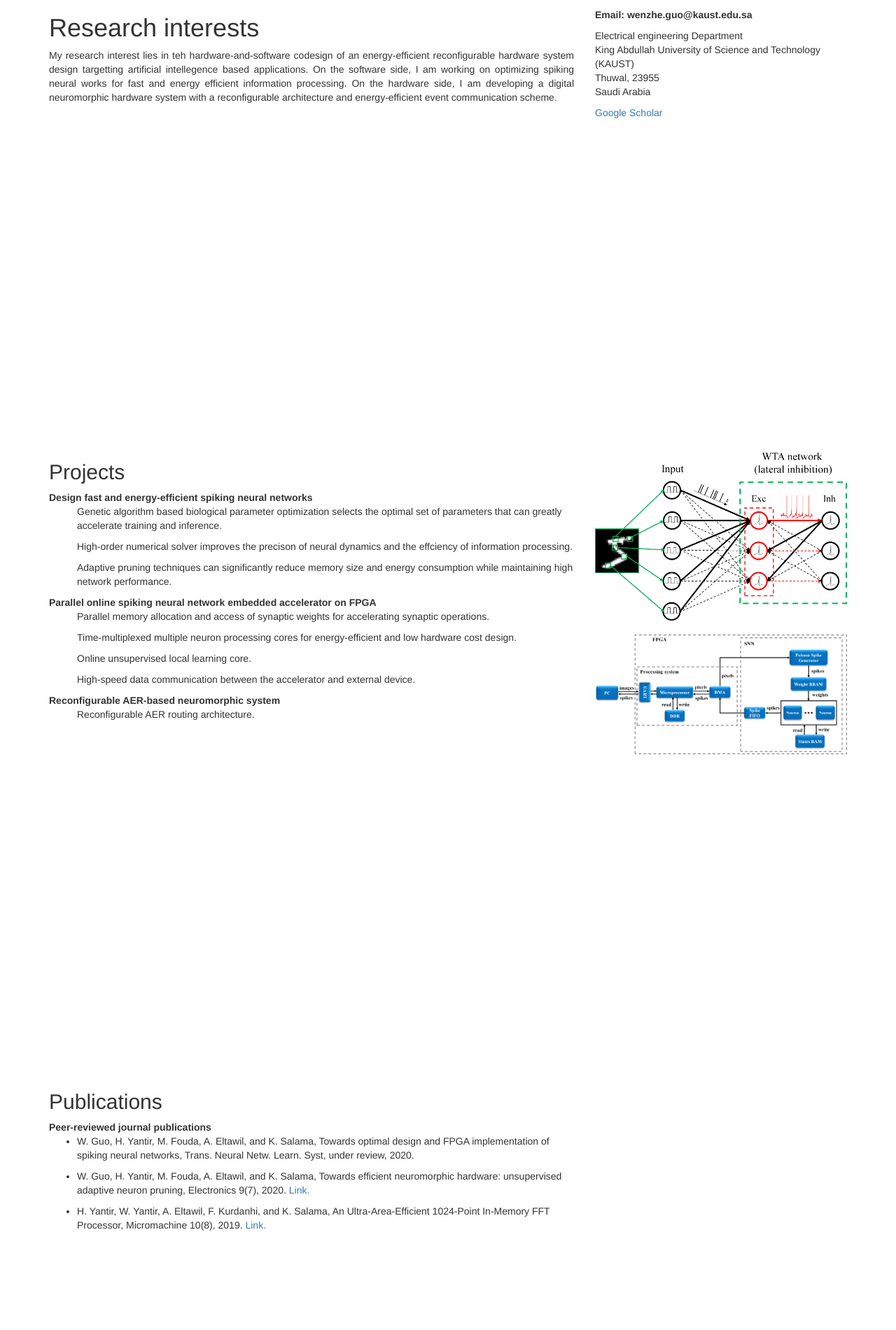
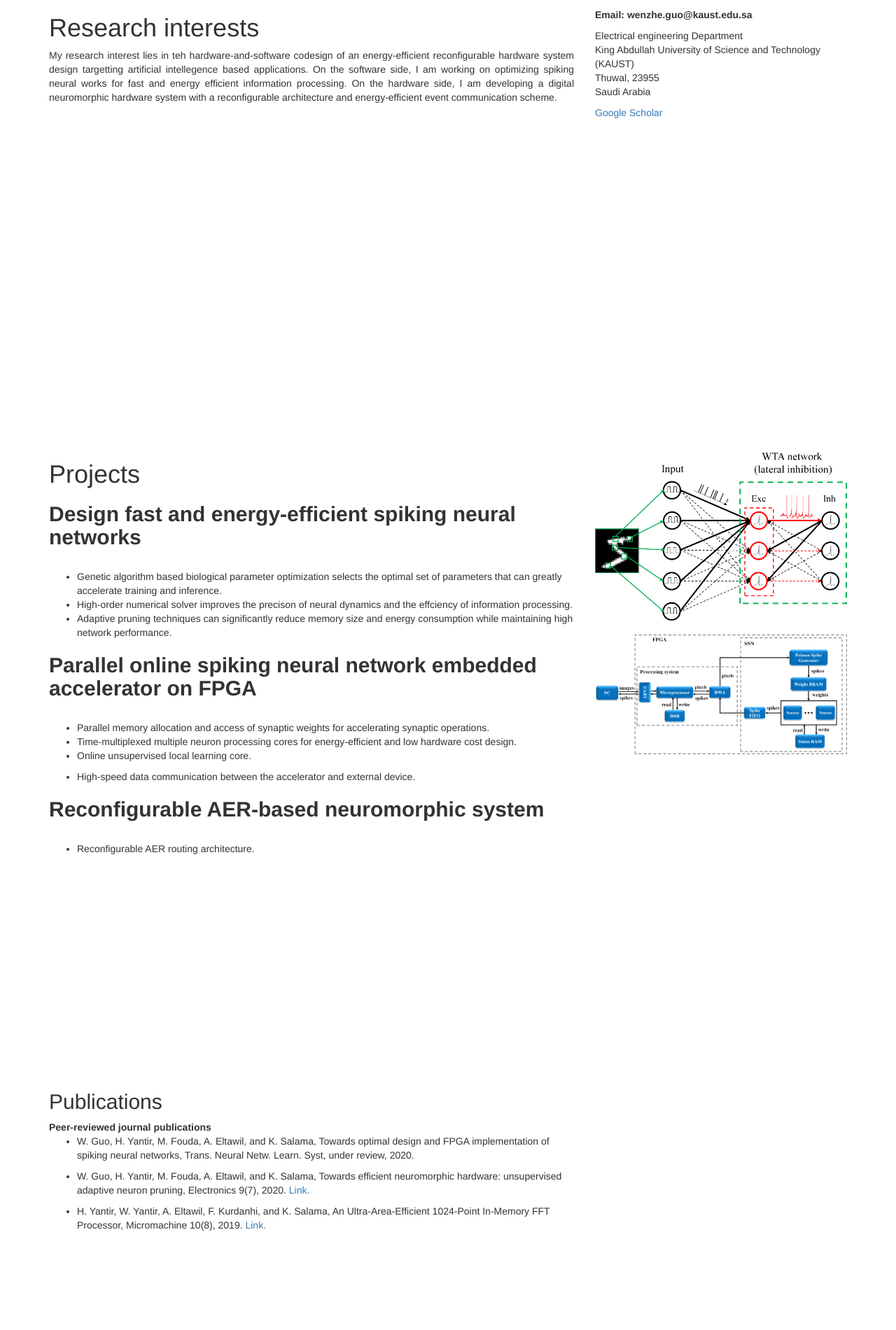
Before and after one commit to Wenzheguo/Wenzheguo.github.io, a Jekyll site: the page index.html, which Jekyll copies as it is, in a window 1280 px wide. Shown: the part 334-2235 px from the top of the page at 70% size. Built offline with Jekyll 4.4.1, drawn with Linux system fonts in a browser that asks for light colours.

Commit message:
Update index.html

```diff
--- a/index.html
+++ b/index.html
@@ -70,32 +70,32 @@
 
             <!-- Projects -->
             <div class="col-md-8" style="height: 100vh;">
-                <h2 id="projects">Projects</h2>
-                <strong>Design fast and energy-efficient spiking neural networks</strong><br/>
+                <h1 id="projects">Projects</h1>
+                <h2><strong>Design fast and energy-efficient spiking neural networks</strong></h2><br/>
 
                 <ul>
-			<p> Genetic algorithm based biological parameter optimization selects the optimal set of parameters that can greatly accelerate training and inference. </p>
-			<p> High-order numerical solver improves the precison of neural dynamics and the effciency of information processing. </p>
-			<p> Adaptive pruning techniques can significantly reduce memory size and energy consumption while maintaining high network performance. </p>
+			<li> Genetic algorithm based biological parameter optimization selects the optimal set of parameters that can greatly accelerate training and inference. </li>
+			<li> High-order numerical solver improves the precison of neural dynamics and the effciency of information processing. </li>
+			<li> Adaptive pruning techniques can significantly reduce memory size and energy consumption while maintaining high network performance. </li>
                 </ul>
 
-		<strong>Parallel online spiking neural network embedded accelerator on FPGA</strong><br/>
+			<h2><strong>Parallel online spiking neural network embedded accelerator on FPGA</strong></h2><br/>
 		<ul>
-			<p> Parallel memory allocation and access of synaptic weights for accelerating synaptic operations. </p>
-			<p> Time-multiplexed multiple neuron processing cores for energy-efficient and low hardware cost design. </p>
-			<p> Online unsupervised local learning core. </p>
-			<p> High-speed data communication between the accelerator and external device. </p>
+			<li> Parallel memory allocation and access of synaptic weights for accelerating synaptic operations. </li>
+			<li> Time-multiplexed multiple neuron processing cores for energy-efficient and low hardware cost design. </li>
+			<li> Online unsupervised local learning core. </p>
+			<li> High-speed data communication between the accelerator and external device. </li>
 	        </ul>
 
-		<strong>Reconfigurable AER-based neuromorphic system</strong><br/>
+		<h2><strong>Reconfigurable AER-based neuromorphic system</strong></h2><br/>
 		<ul>
-			<p> Reconfigurable AER routing architecture. </p>
+			<li> Reconfigurable AER routing architecture. </li>
 	        </ul>
 
 		</div>
 
 	    <div class="col-md-4">
-	    	<img class="img-responsive" src="/images/Network architecture.png" style="width:200;height=100" alt="Myself"><br>
+	    	<img class="img-responsive" src="/images/Network architecture.png" style="width:150;height=75" alt="Myself"><br>
 		    <img class="img-responsive" src="/images/system_overview.png" style="width:200;height=100" alt="Myself"><br>
             </div>
 
```
